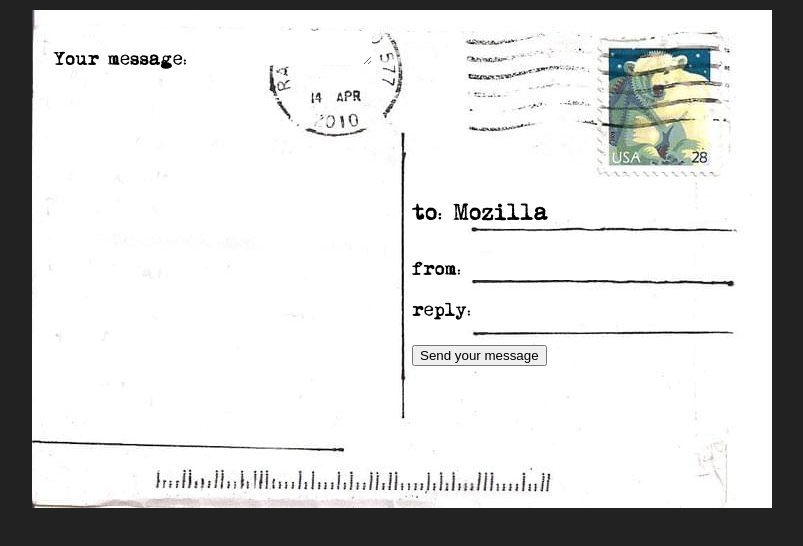
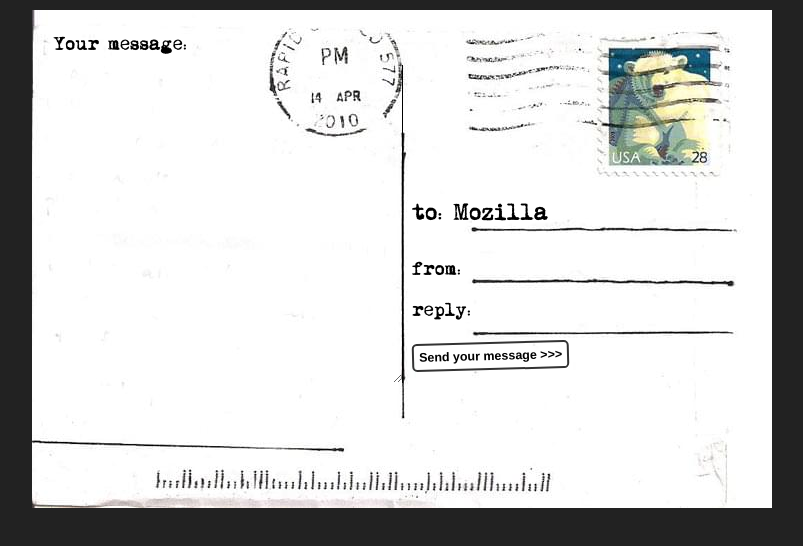
Before and after one commit to BigFatDuck1/html-forms-exercises, a plain HTML site: page basic-styling/postcard.html in a window 1280 px wide. Shown: the whole page, without its empty margins (238-1041 px from the left). Drawn offline with Linux system fonts and the light colour scheme.

Commit message:
Postcard completed

```diff
--- a/basic-styling/styles.css
+++ b/basic-styling/styles.css
@@ -62,5 +62,54 @@
 
   /* Remove borders */
   input, textarea {
+    font:
+    1.4em/1.5em "handwriting",
+    cursive,
+    sans-serif;
     border: none;
+    padding: 0 10px;
+    margin: 0;
+    width: 80%;
+    background: none;
   }
+
+  input:focus,
+  textarea:focus {
+    background-color: rgba(0,0,0,0.1);
+    border-radius: 5px;
+  }
+
+  textarea {
+    display: block;
+
+    padding: 10px;
+    margin: 10px 0 0 -10px;
+    width: 100%;
+    height: 90%;
+
+    border-right: 1px solid;
+
+    /* resize  : none; */
+    overflow: auto;
+  }
+
+  button {
+    padding: 5px;
+    font: bold 0.6em sans-serif;
+    border: 2px solid #333;
+    border-radius: 5px;
+    background: none;
+    cursor: pointer;
+    transform: rotate(-1.5deg);
+  }
+
+  button:after {
+    content: " >>>";
+  }
+
+  button:hover,
+  button:focus {
+    outline: none;
+    background: #000;
+    color: #fff;
+  }
```
